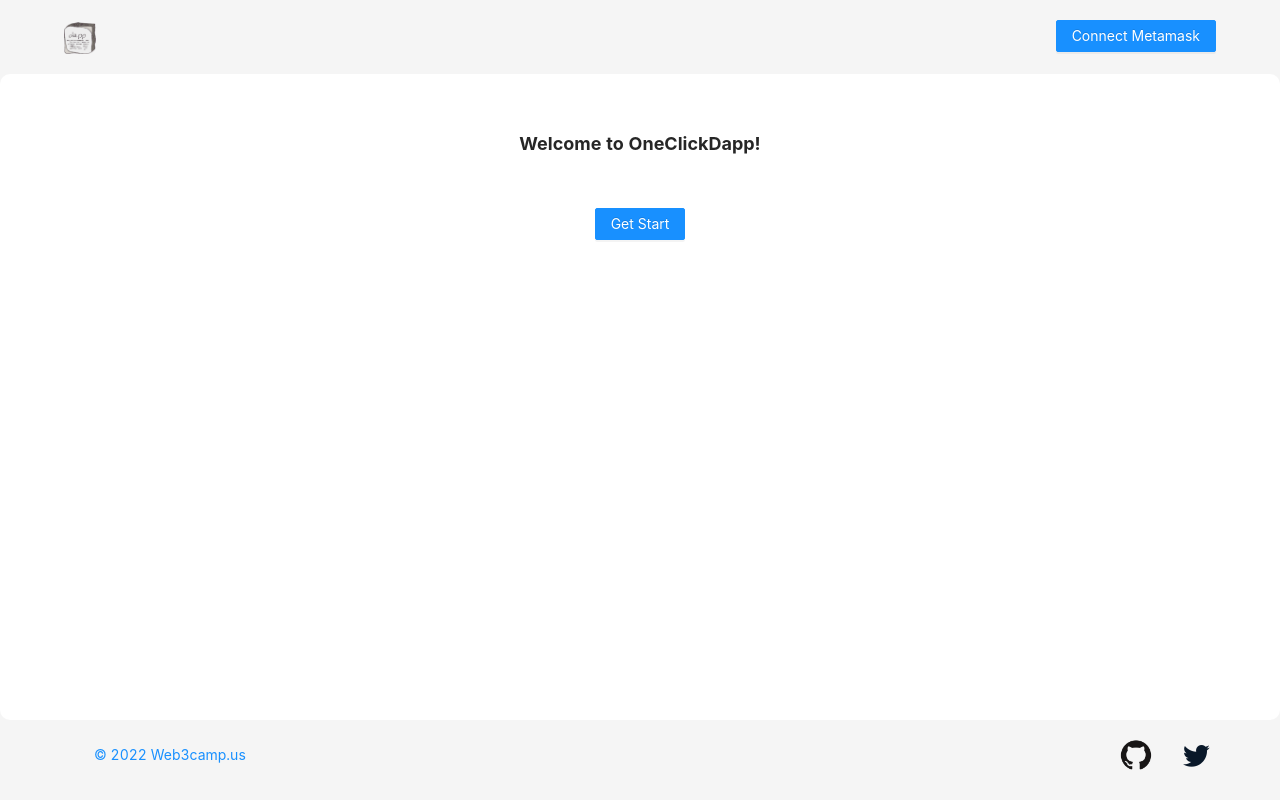
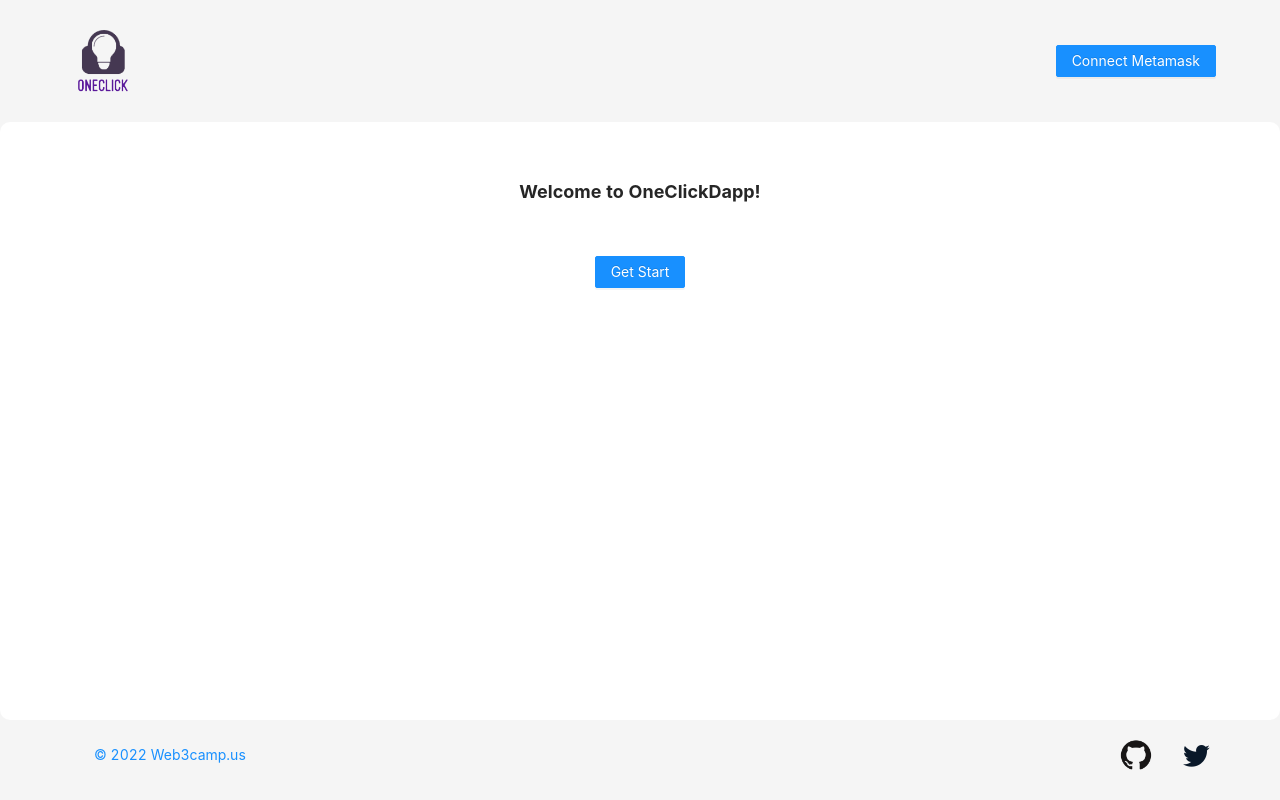
Before and after one commit to Web3Camp-Labs/quick-dapp, a React (Create React App) app: page /detail#/home in a window 1280 px wide. Built offline with nearby package versions, Linux system fonts and the light colour scheme.

Commit message:
update new logo

```diff
--- a/public/index.html
+++ b/public/index.html
@@ -7,7 +7,7 @@
     <meta name="theme-color" content="#000000" />
     <meta
       name="description"
-      content="Web site created using create-react-app"
+      content="OneClick dApp is a tool for smart contract developers to interactive with any smart contracts easily and quickly with one click!"
     />
     <link rel="apple-touch-icon" href="%PUBLIC_URL%/logo192.png" />
     <!--
@@ -24,7 +24,7 @@
       work correctly both with client-side routing and a non-root public URL.
       Learn how to configure a non-root public URL by running `npm run build`.
     -->
-    <title>React App</title>
+    <title>One Click DApp</title>
   </head>
   <body>
     <noscript>You need to enable JavaScript to run this app.</noscript>
--- a/src/components/Header.jsx
+++ b/src/components/Header.jsx
@@ -3,10 +3,11 @@ import { useState } from 'react';
 // import { useDappContext } from '../store/contextProvider';
 import styled from 'styled-components';
 import { useNavigate } from 'react-router-dom';
-import logo from '../res/logo.png';
+import logo from '../res/oneclick.png';
 
 const HeaderTop = styled.div`
     display: flex;
+  align-items: center;
     justify-content: space-between;
     width: 100vw;
     padding: 20px 5%;
@@ -16,7 +17,7 @@ const HeaderTop = styled.div`
 const Logo = styled.div`
   padding-top: .1rem;
   img {
-       width: 2rem;
+       width: 80px;
     }
 `;
 
```
Also changed, not shown: src/res/oneclick.png (added), 1 other file (tests, documents, lock files or other folders).
